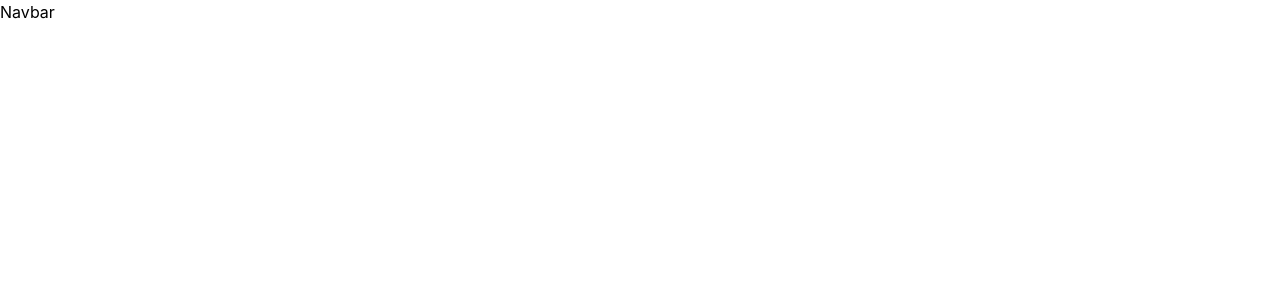
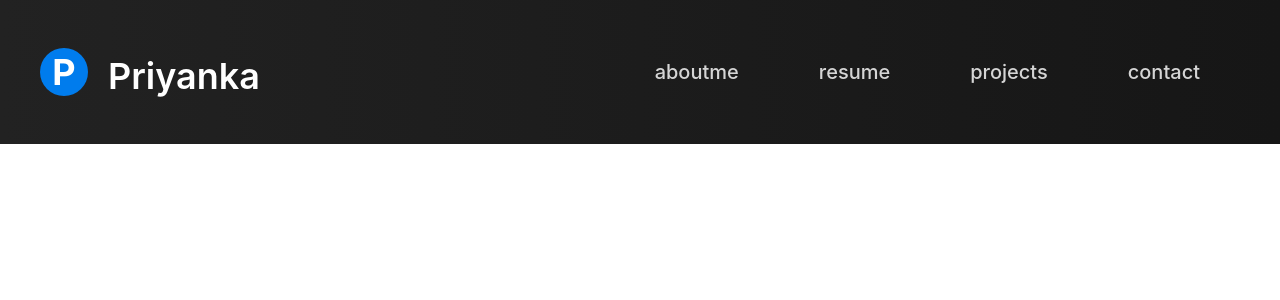
Before and after one commit to Priyankaa2503/loc-pvt, a React (Create React App) app: page /navbar in a window 1280 px wide. Shown: the top 300 px of the page. Built offline with nearby package versions, Linux system fonts and the light colour scheme.

Commit message:
added navbar

```diff
--- a/src/App.css
+++ b/src/App.css
@@ -12,7 +12,11 @@
     animation: App-logo-spin infinite 20s linear;
   }
 }
+#navbar.scroll{
+  background-color: #282c34;
 
+
+}
 .App-header {
   background-color: #282c34;
   min-height: 100vh;
--- a/src/App.js
+++ b/src/App.js
@@ -9,6 +9,7 @@ import Home from "./pages/Home";
 function App() {
   return (
     <div>
+
       <Router>
         <Routes>
           <Route path="/" element={<Home />}></Route>
--- a/src/Login/signup/Login.jsx
+++ b/src/Login/signup/Login.jsx
@@ -45,7 +45,17 @@ export default function SignInSide() {
 
   return (
     <ThemeProvider theme={theme}>
-      <Grid container component="main" sx={{ height: "100vh" }}>
+      <Grid
+        container
+        component="main"
+        sx={{
+          height: "100vh",
+          padding:"100px",
+
+
+
+        }}
+      >
         <CssBaseline />
         <Grid
           item
@@ -53,12 +63,10 @@ export default function SignInSide() {
           sm={4}
           md={7}
           sx={{
-            backgroundImage: "url(https://source.unsplash.com/random)",
+            backgroundImage:
+              "url(https://static.wixstatic.com/media/0b340f_b8c3a4e8dde643788d75c83762ef90fb~mv2_d_1937_1731_s_2.jpg/v1/fill/w_1336,h_1426,al_c,q_85,usm_0.66_1.00_0.01,enc_auto/0b340f_b8c3a4e8dde643788d75c83762ef90fb~mv2_d_1937_1731_s_2.jpg)",
             backgroundRepeat: "no-repeat",
-            backgroundColor: (t) =>
-              t.palette.mode === "light"
-                ? t.palette.grey[50]
-                : t.palette.grey[900],
+
             backgroundSize: "cover",
             backgroundPosition: "center",
           }}
@@ -114,7 +122,6 @@ export default function SignInSide() {
                 fullWidth
                 variant="contained"
                 sx={{ mt: 3, mb: 2 }}
-                className="bg-white"
               >
                 Sign In
               </Button>
--- /dev/null
+++ b/src/components/MobNav.jsx
@@ -0,0 +1,22 @@
+import React from "react";
+import CloseTwoToneIcon from '@mui/icons-material/CloseTwoTone';
+import { Link } from "react-router-dom";
+const MobNav = ({showMenu,active}) =>
+{
+
+    return(
+
+    <div className={active ? 'absolute flex flex-col items-end inset-4 gap-6 md:hidden':'hidden'}>
+         <CloseTwoToneIcon  style={{ color: "#F5F5F5" }} onClick={showMenu} className='h-[30px] w-[30px] mt-4 scale-150 cursor-pointer'/>
+
+                            <Link to ="/aboutme"><div className="hover:text-[#F5F5F5] hover:scale-110 transition duration-300 ease-in-out  text-[#D5D5D5] text-xl font-medium font-jost ">aboutme</div></Link>
+                            <Link to ="/resume"><div className="hover:text-[#F5F5F5] hover:scale-110 transition duration-300 ease-in-out  text-[#D5D5D5] text-xl font-medium font-jost ">resume</div></Link>
+                            <Link to ="/projects"><div className="hover:text-[#F5F5F5] hover:scale-110 transition duration-300 ease-in-out  text-[#D5D5D5] text-xl font-medium font-jost ">projects</div></Link>
+                            <Link to ="/contact"><div className="hover:text-[#F5F5F5] hover:scale-110 transition duration-300 ease-in-out  text-[#D5D5D5] text-xl font-medium font-jost ">contact</div></Link>
+
+
+    </div>
+
+    );
+};
+export default MobNav;
--- a/src/components/Navbar.jsx
+++ b/src/components/Navbar.jsx
@@ -1,5 +1,60 @@
-import React from "react";
+import React,{useState,useEffect} from "react";
+import MobNav from "./MobNav";
+import MenuTwoToneIcon from '@mui/icons-material/MenuTwoTone';
+import { Link } from "react-router-dom";
 
-export default function Navbar() {
-  return <div>Navbar</div>;
-}
+function Navbar() {
+    const[active,setActive]=useState(false)
+    const[activeLink,setActiveLink]=useState('home');
+    const[scrolled, seScrolled]=useState(false);
+    useEffect(() => {
+        const onScroll = () =>{
+            if(window.scrollY>50){
+                seScrolled(true);
+            }else{
+                seScrolled(false);
+            }
+        }
+        window.addEventListener("scroll",onScroll);
+        return() => window.removeEventListener("scroll",onScroll);
+    }, [])
+    const showMenu = ()=>
+    {
+        setActive(!active)
+    }
+    return (
+
+        <div className="bg-gradient-to-r from-[#222222] to-[#161616] min-w-full max-w-max" id="navbar">
+
+           <div className="h-[100px] w-[100px] top-10 right-2.5 p-8 scale-150 md:hidden ">
+                        <MenuTwoToneIcon  style={{ color: "#F5F5F5" }} onClick={showMenu}/>
+                    </div>
+                    <div className="flex flex-row justify-between">
+                    <div className="flex flex-row justify-center items-center gap-5 p-10">
+                            <div className="bg-[#007ced] text-white rounded-full h-12 w-12 flex justify-center items-center">
+                                <p className="font-bold text-4xl">P</p>
+                            </div>
+                            <div className=" text-white h-16 w-16 ">
+                                <p className=" font-semibold mt-4 font-roguescript text-4xl">Priyanka</p>
+                            </div>
+                    </div>
+                    <div className="flex flex-row justify-end p-12">
+
+                        <ul className="hidden md:flex flex-row gap-x-20 justify-end items-center mr-8">
+                            <Link to ="/aboutme"><li className="hover:text-[#F5F5F5] hover:scale-110 transition duration-300 ease-in-out  text-[#D5D5D5] text-xl font-medium font-jost ">aboutme</li></Link>
+                            <Link to ="/resume"><li className="hover:text-[#F5F5F5] hover:scale-110 transition duration-300 ease-in-out  text-[#D5D5D5] text-xl font-medium font-jost ">resume</li></Link>
+                            <Link to ="/projects"><li className="hover:text-[#F5F5F5] hover:scale-110 transition duration-300 ease-in-out  text-[#D5D5D5] text-xl font-medium font-jost ">projects</li></Link>
+                            <Link to ="/contact"><li className="hover:text-[#F5F5F5] hover:scale-110 transition duration-300 ease-in-out  text-[#D5D5D5] text-xl font-medium font-jost ">contact</li></Link>
+
+                        </ul>
+
+
+                    </div>
+                    </div>
+                    <MobNav showMenu={showMenu} active={active}/>
+
+        </div>
+        );
+    }
+
+    export default Navbar;
--- a/src/index.js
+++ b/src/index.js
@@ -3,12 +3,16 @@ import ReactDOM from 'react-dom/client';
 import './index.css';
 import App from './App';
 import reportWebVitals from './reportWebVitals';
+import StyledEngine, { StyledEngineProvider } from '@mui/styled-engine';
 
 const root = ReactDOM.createRoot(document.getElementById('root'));
 root.render(
   <React.StrictMode>
+    <StyledEngineProvider injectFirst>
     <App />
+    </StyledEngineProvider>
   </React.StrictMode>
+
 );
 
 // If you want to start measuring performance in your app, pass a function
--- a/src/pages/Home.jsx
+++ b/src/pages/Home.jsx
@@ -1,5 +1,6 @@
 import React from "react";
 
 export default function Home() {
-  return <div>Home</div>;
+  return
+  <div className="bg-black h-screen text-black">Home</div>;
 }
--- a/tailwind.config.js
+++ b/tailwind.config.js
@@ -1,6 +1,7 @@
 /** @type {import('tailwindcss').Config} */
 module.exports = {
   content: ["./src/**/*.{js,jsx,ts,tsx}"],
+  important :"#root",
   theme: {
     extend: {
       screens:
```
Also changed, not shown: public/artbg.png (added).
